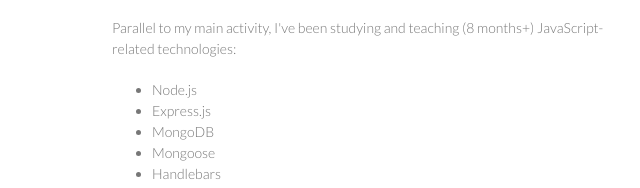
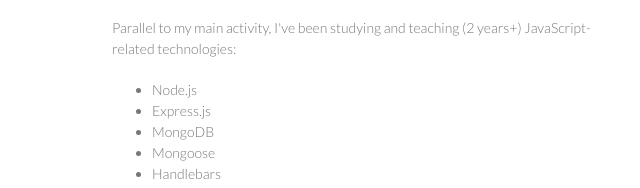
Before and after one commit to faicalcarvalho/faicalcarvalho.github.io, a plain HTML site: page index.html in a window 1280 px wide. Shown: the part 418-606 px from the top of the page, 458-1098 px from the left. Drawn offline with Linux system fonts and the light colour scheme.

Commit message:
Node.js experience revision

```diff
--- a/index.html
+++ b/index.html
@@ -30,7 +30,7 @@
 
 <p>Currently, I am the Technology Manager of the Operations Center of Belo Horizonte (pop. 3 Million). Multiple public agencies work together at the Center to provide services such as mobility, security, emergency care, civil defense, public video surveillance, among others. As the CIO of this multi-agency Center, my responsibility is the maintenance and evolution of the systems and equipment which are the Center’s technological infrastructure, conducting technical and operational processes aiming at the dissemination and implementation of the characteristics of smart cities.</p>
 
-<p>Parallel to my main activity, I've been studying and teaching (8 months+) JavaScript-related technologies:</p>
+<p>Parallel to my main activity, I've been studying and teaching (2 years+) JavaScript-related technologies:</p>
 <ul>
     <li>Node.js</li>
     <li>Express.js</li>
```
